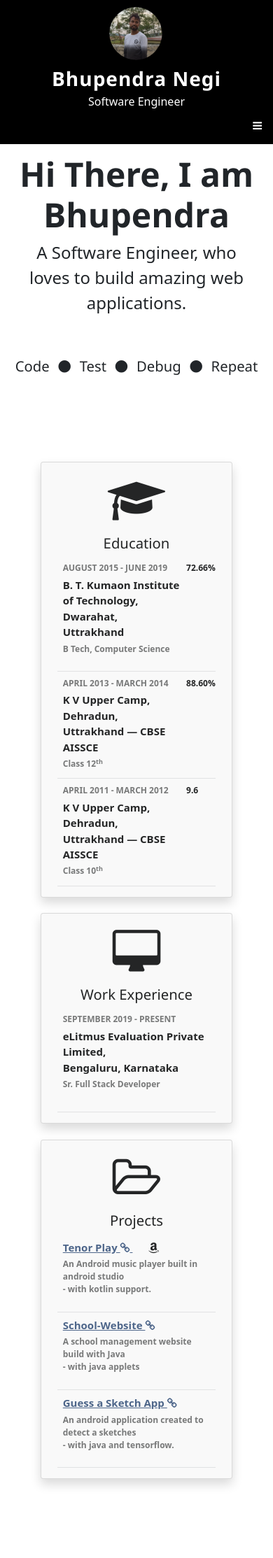
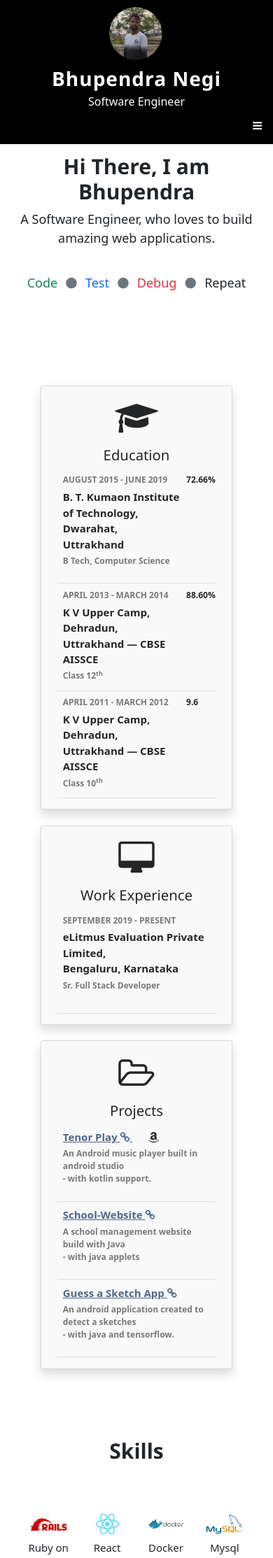
Before and after one commit to BhupendraNegi/bhupendranegi.github.io, a Jekyll site: the page built from index.html, in a window 390 px wide. Shown: the top 2227 px of the page at 70% size. Built offline with Jekyll 4.4.1, drawn with Linux system fonts in a browser that asks for light colours.

Commit message:
Mobile view adjusted

```diff
--- a/_sass/_default.scss
+++ b/_sass/_default.scss
@@ -65,7 +65,7 @@
 .blog-skill-icon {
   max-width: 60%;
   @include mobile {
-    max-width: 20%;
+    max-width: 80%;
     display: block;
     margin: 0 auto;
   }
--- a/_sass/_main.scss
+++ b/_sass/_main.scss
@@ -1283,23 +1283,38 @@ a {
 }
 
 .blog-large {
-    font-size: 18px!important
+    font-size: 18px!important;
+    @include mobile {
+        font-size: 12px!important;
+    }
 }
 
 .blog-xlarge {
-    font-size: 24px!important
+    font-size: 24px!important;
+    @include mobile {
+        font-size: 18px!important;
+    }
 }
 
 .blog-xxlarge {
-    font-size: 36px!important
+    font-size: 36px!important;
+    @include mobile {
+        font-size: 24px!important;
+    }
 }
 
 .blog-xxxlarge {
-    font-size: 48px!important
+    font-size: 48px!important;
+    @include mobile {
+        font-size: 30px!important;
+    }
 }
 
 .blog-jumbo {
-    font-size: 64px!important
+    font-size: 64px!important;
+    @include mobile {
+        font-size: 48px!important;
+    }
 }
 
 .blog-left-align {
--- a/index.html
+++ b/index.html
@@ -6,16 +6,16 @@ layout: default
     <h2 class="blog-xxxlarge "><b> Hi There, I am Bhupendra </b></h2>
     <p class="blog-center blog-xlarge">A Software Engineer, who loves to build amazing web applications.</p>
     <br>
-    <br>
-    <h4 class="blog-center">
-      Code
-      <i class="fa fa-circle px-2"></i>
-      Test
-      <i class="fa fa-circle px-2"></i>
-      Debug
-      <i class="fa fa-circle px-2"></i>
-       Repeat
-    </h4>
+    <p class="blog-center blog-xlarge">
+      <span class="text-success"> Code </span>
+      <i class="fa fa-circle px-2 text-secondary"></i>
+      <span class="text-primary"> Test </span>
+      <i class="fa fa-circle px-2 text-secondary"></i>
+      <span class="text-danger"> Debug </span>
+      <i class="fa fa-circle px-2 text-secondary"></i>
+      <span class="text-dark"> Repeat </span>
+
+    </p>
   </div>
 
   <div class="blog-container my-4 py-4" id="work">
@@ -273,7 +273,7 @@ layout: default
     </div>
   </div> -->
 
-<div class="blog-container blog-padding-64 blog-center">
+<div class="blog-container blog-padding-32 blog-center">
   <h2 class="blog-xxxlarge"><b> Skills </b></h2>
   <div class="blog-row" style="margin-top:64px">
     <div class="blog-col s3">
```
